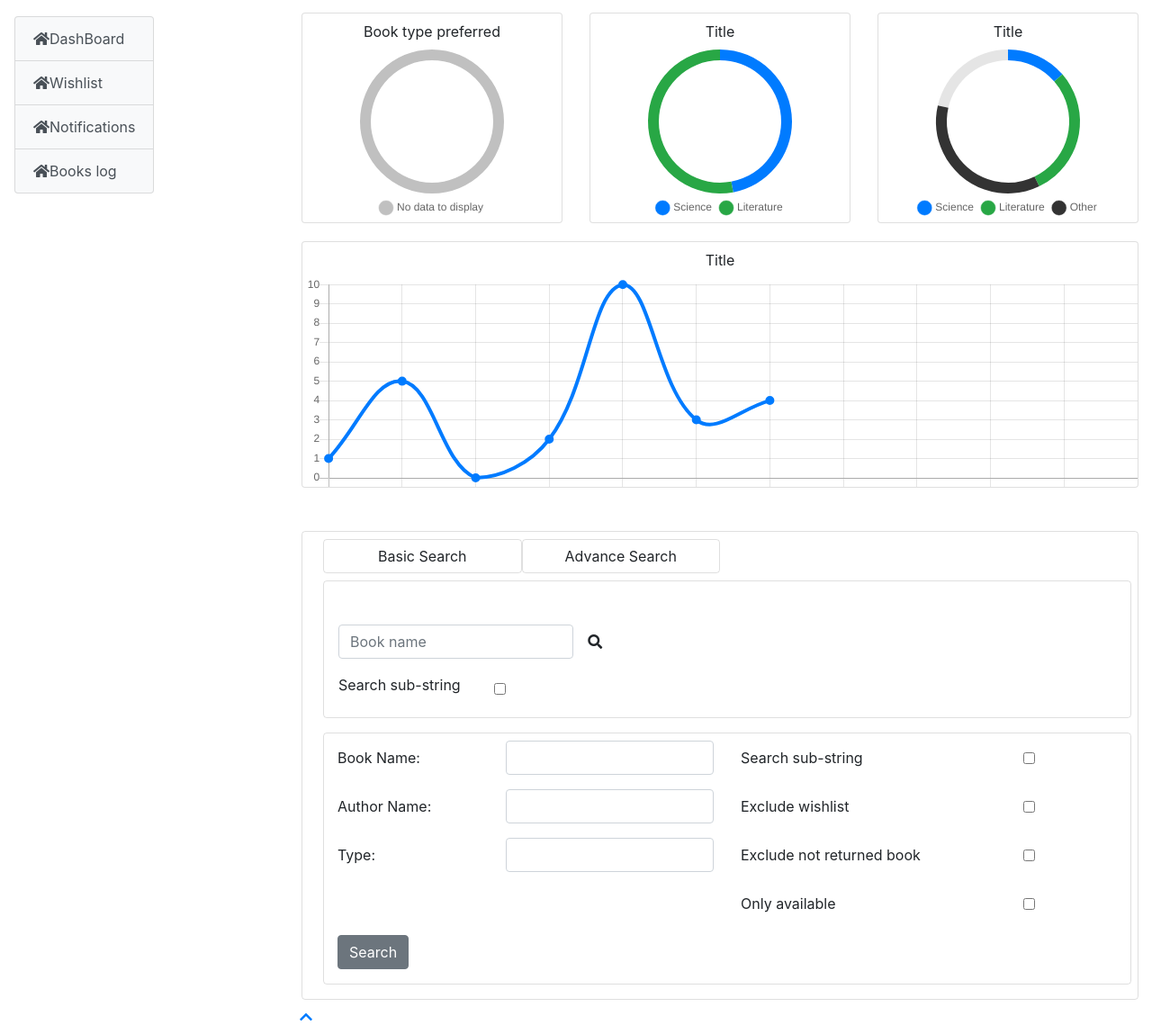
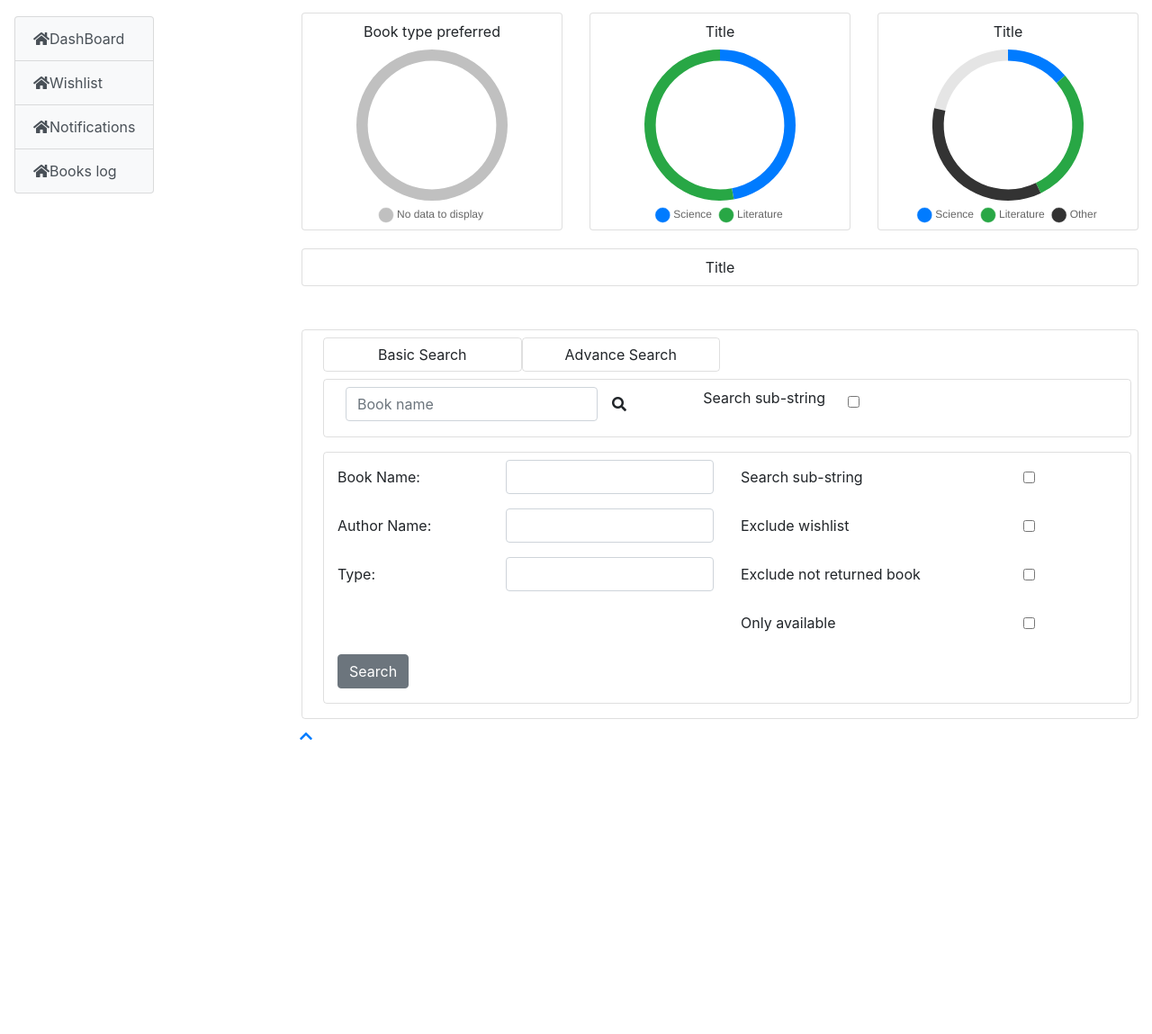
Before and after one commit to marcupalii/library-management., a Flask app: page /account in a window 1280 px wide. Shown: the part 58-1207 px from the top of the page at 90% size. After the commit the page ends 880 px from the top, so only its background shows below. Run offline with Flask 2, Linux system fonts and the light colour scheme; a user stored in the database is signed in; tables that the repository leaves empty hold one stand-in row (values such as "Sample post"); data that the repository does not hold is empty; some libraries are stand-ins or nearby versions.

Commit message:
-char line improved - bug need to fix layout overflow

```diff
--- a/app/static/css/account.css
+++ b/app/static/css/account.css
@@ -36,21 +36,32 @@
 }
 
 
-
-
-
 .chartWrapper {
- position: relative;
+    position: relative;
 }
 
 .chartWrapper > canvas {
-  position: absolute;
-  left: 0;
-  top: 0;
-  pointer-events: none;
+    position: absolute;
+    left: 0;
+    top: 0;
+    pointer-events: none;
 }
 
+/* min-width produce overflow pe layout*/
 .chartAreaWrapper {
-  min-width: 600px;
-  overflow-x: scroll!important;
+    width: 99%;
+    overflow-x: scroll;
 }
+
+@media screen and (max-width: 768px) {
+    /*#chart-Test {*/
+        /*width: 768px !important;*/
+    /*}*/
+
+    .no-padding {
+        padding: 0 !important;
+        max-width: 250px;
+        max-height: 250px;
+    }
+
+}
--- a/app/static/css/layout_top_navbar.css
+++ b/app/static/css/layout_top_navbar.css
@@ -22,7 +22,9 @@ footer {
 #navar-right {
     margin-right: 30px;
 }
-
+.navbar-brand{
+    margin-right: 0!important;
+}
 .content {
     margin-left: 0;
     flex-basis: 0;
--- a/app/static/js/account.js
+++ b/app/static/js/account.js
@@ -14,7 +14,7 @@ $(function () {
     $('#basic_page_number')
         .css("display", "none")
         .val(1);
-    $('#basic_search_name').addClass("form-control mr-3 w-50");
+    $('#basic_search_name').addClass("form-control mr-3 w-75");
 
     var nr_rows = 0;
     var data_form = "";
--- a/app/static/js/account_statistics.js
+++ b/app/static/js/account_statistics.js
@@ -52,7 +52,6 @@ $(function () {
         }
     }
 
-
     create_books_type_statistics_circle();
 
     var donutOptions = {
@@ -60,7 +59,7 @@ $(function () {
         legend: {position: 'bottom', padding: 5, labels: {pointStyle: 'circle', usePointStyle: true}}
     };
 
-// donut 2
+
     var chDonutData2 = {
         labels: ['Science', 'Literature'],
         datasets: [
@@ -81,7 +80,6 @@ $(function () {
         });
     }
 
-// donut 3
     var chDonutData3 = {
         labels: ['Science', 'Literature', 'Other'],
         datasets: [
@@ -101,127 +99,112 @@ $(function () {
             options: donutOptions
         });
     }
+});
 
 
-    var colors = ['#007bff', '#28a745', '#333333', '#c3e6cb', '#dc3545', '#6c757d'];
-
-    /* large line chart */
-    // var chLine = document.getElementById("chLine");
-    // var chartData = {
-    //     labels: ["Jan", "Feb", "Mar", "Apr", "May", "June", "July", "Aug", "Sept", "Oct", "Nov", "Dec"],
-    //     datasets: [{
-    //         data: [1, 5, 0, 2, 10, 3, 4],
-    //         backgroundColor: 'transparent',
-    //         borderColor: colors[0],
-    //         borderWidth: 4,
-    //         pointBackgroundColor: colors[0]
-    //     }]
-    // };
-    //
-
-    // if (chLine) {
-    //     new Chart(chLine, {
-    //         type: 'line',
-    //         data: chartData,
-    //         options: {
-    //             scales: {
-    //                 yAxes: [{
-    //                     ticks: {
-    //                         beginAtZero: false
-    //                     }
-    //                 }]
-    //             },
-    //             legend: {
-    //                 display: false
-    //             }
-    //         }
-    //     });
-    // }
-
-    function line_chart() {
-        var chartData = {
-            labels: ["Jan", "Feb", "Mar", "Apr", "May", "June", "July", "Aug", "Sept", "Oct", "Nov", "Dec"],
-            datasets: [{
-                data: [1, 5, 0, 2, 10, 3, 4],
-                backgroundColor: 'transparent',
-                borderColor: colors[0],
-                borderWidth: 4,
-                pointBackgroundColor: colors[0]
-            }]
-        };
-
-        var rectangleSet = false;
-
-        var canvasTest = $('#chart-Test');
-        var chartTest = new Chart(canvasTest, {
-            type: 'line',
-            data: chartData,
-            maintainAspectRatio: false,
-            responsive: true,
-            options: {
-                tooltips: {
-                    titleFontSize: 0,
-                    titleMarginBottom: 0,
-                    bodyFontSize: 12
-                },
-                legend: {
-                    display: false
-                },
-                scales: {
-                    xAxes: [{
-                        ticks: {
-                            fontSize: 12,
-                            display: false
-                        }
-                    }],
-                    yAxes: [{
-                        ticks: {
-                            fontSize: 12,
-                            beginAtZero: true
-                        }
-                    }]
-                },
-                animation: {
-                    onComplete: function () {
-                        if (!rectangleSet) {
-                            var scale = window.devicePixelRatio;
-
-                            var sourceCanvas = chartTest.chart.canvas;
-                            var copyWidth = chartTest.scales['y-axis-0'].width - 10;
-                            var copyHeight = chartTest.scales['y-axis-0'].height + chartTest.scales['y-axis-0'].top + 10;
-
-                            var targetCtx = document.getElementById("axis-Test").getContext("2d");
-
-                            targetCtx.scale(scale, scale);
-                            targetCtx.canvas.width = copyWidth * scale;
-                            targetCtx.canvas.height = copyHeight * scale;
-
-                            targetCtx.canvas.style.width = `${copyWidth}px`;
-                            targetCtx.canvas.style.height = `${copyHeight}px`;
-                            targetCtx.drawImage(sourceCanvas, 0, 0, copyWidth * scale, copyHeight * scale, 0, 0, copyWidth * scale, copyHeight * scale);
-
-                            var sourceCtx = sourceCanvas.getContext('2d');
-
-                            // Normalize coordinate system to use css pixels.
-
-                            sourceCtx.clearRect(0, 0, copyWidth * scale, copyHeight * scale);
-                            rectangleSet = true;
-                        }
-                    },
-                    onProgress: function () {
-                        if (rectangleSet === true) {
-                            var copyWidth = chartTest.scales['y-axis-0'].width;
-                            var copyHeight = chartTest.scales['y-axis-0'].height + chartTest.scales['y-axis-0'].top + 10;
-
-                            var sourceCtx = chartTest.chart.canvas.getContext('2d');
-                            sourceCtx.clearRect(0, 0, copyWidth, copyHeight);
-                        }
-                    }
-                }
-            }
-        });
-    }
-
-    line_chart();
-
-});
+// $(document).ready(function () {
+//     var colors = ['#007bff', '#28a745', '#333333', '#c3e6cb', '#dc3545', '#6c757d'];
+//
+//     function generateLabels() {
+//         return ["Jan", "Feb", "Mar", "Apr", "May", "June", "July"]
+//     }
+//
+//     function generateData() {
+//         return [1, 5, 0, 2, 10, 3, 4]
+//     }
+//
+//     function addData(chart) {
+//         var remaing = ["Aug", "Sept", "Oct", "Nov", "Dec"];
+//         for (var i = 0; i < remaing.length; i++) {
+//             // chart.data.datasets[0].data.push(0);
+//             chart.data.labels.push(remaing[i]);
+//             var newwidth = $('.chartAreaWrapper2').width() + 60;
+//             $('.chartAreaWrapper2').width(newwidth);
+//         }
+//     }
+//
+//     var chartData = {
+//         labels: generateLabels(),
+//         datasets: [{
+//             data: generateData(),
+//             backgroundColor: 'transparent',
+//             borderColor: colors[0],
+//             borderWidth: 4,
+//             pointBackgroundColor: colors[0]
+//         }]
+//     };
+//
+//
+//     $(function () {
+//         var isSet = false;
+//
+//         var canvasTest = $('#chart-Test');
+//         var chartTest = new Chart(canvasTest, {
+//             type: 'line',
+//             data: chartData,
+//             maintainAspectRatio: false,
+//             responsive: true,
+//             options: {
+//                 tooltips: {
+//                     titleFontSize: 0,
+//                     titleMarginBottom: 0,
+//                     bodyFontSize: 12
+//                 },
+//                 legend: {
+//                     display: false
+//                 },
+//                 scales: {
+//                     xAxes: [{
+//                         ticks: {
+//                             fontSize: 12,
+//                             display: true
+//                         }
+//                     }],
+//                     yAxes: [{
+//                         ticks: {
+//                             fontSize: 12,
+//                             beginAtZero: true
+//                         }
+//                     }]
+//                 },
+//                 animation: {
+//                     onComplete: function () {
+//                         if (!isSet) {
+//                             var scale = window.devicePixelRatio;
+//
+//                             var sourceCanvas = chartTest.chart.canvas;
+//                             var copyWidth = chartTest.scales['y-axis-0'].width - 10;
+//                             var copyHeight = chartTest.scales['y-axis-0'].height + chartTest.scales['y-axis-0'].top + 10;
+//
+//                             var targetCtx = document.getElementById("axis-Test").getContext("2d");
+//
+//                             targetCtx.scale(scale, scale);
+//                             targetCtx.canvas.width = copyWidth * scale;
+//                             targetCtx.canvas.height = copyHeight * scale;
+//
+//                             targetCtx.canvas.style.width = `${copyWidth}px`;
+//                             targetCtx.canvas.style.height = `${copyHeight}px`;
+//                             targetCtx.drawImage(sourceCanvas, 0, 0, copyWidth * scale, copyHeight * scale, 0, 0, copyWidth * scale, copyHeight * scale);
+//
+//                             var sourceCtx = sourceCanvas.getContext('2d');
+//
+//                             sourceCtx.clearRect(0, 0, copyWidth * scale, copyHeight * scale);
+//                             isSet = true;
+//                         }
+//                     },
+//                     onProgress: function () {
+//                         if (isSet === true) {
+//                             var copyWidth = chartTest.scales['y-axis-0'].width;
+//                             var copyHeight = chartTest.scales['y-axis-0'].height + chartTest.scales['y-axis-0'].top + 10;
+//
+//                             var sourceCtx = chartTest.chart.canvas.getContext('2d');
+//                             sourceCtx.clearRect(0, 0, copyWidth, copyHeight);
+//                         }
+//                     }
+//                 }
+//             }
+//         });
+//         addData(chartTest);
+//     });
+// });
+//
--- a/app/templates/account.html
+++ b/app/templates/account.html
@@ -22,12 +22,10 @@
 {% endblock %}
 
 {% block content %}
-    <div id="calendar"></div>
-
     <div class="container-fluid">
         <div class="row py-2">
             <div class="col-sm-4 py-1">
-                <div class="card">
+                <div class="card d-flex justify-content-center align-items-center">
                     <div class="d-flex justify-content-center align-items-center p-2">
                         Book type preferred
                     </div>
@@ -37,7 +35,7 @@
                 </div>
             </div>
             <div class="col-sm-4 py-1">
-                <div class="card">
+                <div class="card d-flex justify-content-center align-items-center">
                     <div class="d-flex justify-content-center align-items-center p-2">
                         Title
                     </div>
@@ -47,7 +45,7 @@
                 </div>
             </div>
             <div class="col-sm-4 py-1">
-                <div class="card">
+                <div class="card d-flex justify-content-center align-items-center">
                     <div class="d-flex justify-content-center align-items-center p-2">
                         Title
                     </div>
@@ -65,17 +63,15 @@
                     <div class="d-flex justify-content-center align-items-center p-2">
                         Title
                     </div>
-                    <div class="chartWrapper">
-                        <div class="chartAreaWrapper">
-                            <div class="chartAreaWrapper2">
-                                <canvas id="chart-Test" height="300" width="1200"></canvas>
-                            </div>
-                        </div>
-                        <canvas id="axis-Test" height="300" width="0"></canvas>
-                    </div>
-                    {#                    <div class="card-body">#}
-                    {#                        <canvas id="chLine" height="100"></canvas>#}
-                    {#                    </div>#}
+{#                    <div class="chartWrapper">#}
+{#                        <div class="chartAreaWrapper">#}
+{#                            <div class="chartAreaWrapper2">#}
+{#                                <canvas id="chart-Test" height="300" width="1200"></canvas>#}
+{#                            </div>#}
+{#                        </div>#}
+{#                        <canvas id="axis-Test" height="300" width="0"></canvas>#}
+{#                    </div>#}
+
                 </div>
             </div>
         </div>
@@ -95,12 +91,14 @@
                 <form id="basic-search-form" class="row" method="post" novalidate>
                     {{ basic_search_form.hidden_tag() }}
                     {{ basic_search_form.basic_page_number }}
-                    <div class="col-7 mt-5 ml-3">
+                    <div class="col-md-5 mt-2 ml-4">
                         <div class="form-group form-inline row">
                             {{ basic_search_form.basic_search_name(placeholder="Book name") }}
                             <i class="fas fa-search" id="basic-search-button" aria-hidden="true"></i>
                         </div>
                         <small class="form-group row err-msg" id="basic_search_name_error"></small>
+                    </div>
+                    <div class="col-md-5 mt-2 ml-4">
                         <div class="form-group row">
                             {{ basic_search_form.basic_search_substring.label }}
                             <div class="col-2 d-flex justify-content-center align-items-center">
```
Also changed, not shown: app/static/css/layout_sidebar.css (+19 -0 lines).
